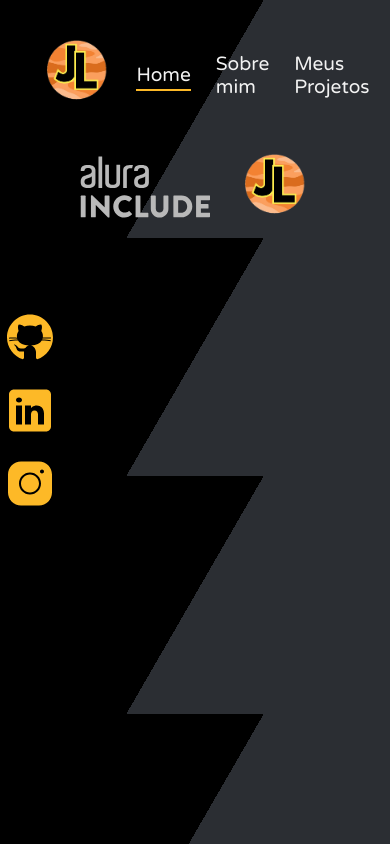
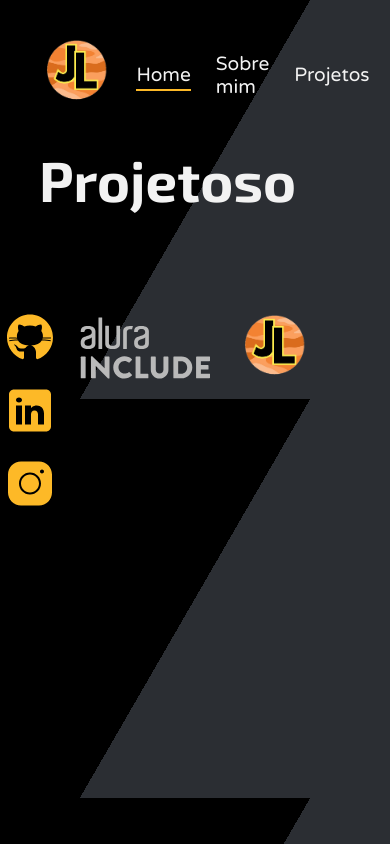
Before and after one commit to Juanzito2017/portfolio-v2, a plain HTML site: page projects.html in a window 390 px wide. Drawn offline with Linux system fonts and the light colour scheme.

Commit message:
Organizando seção de Projetos e iniciando novamente com a responsividade

```diff
--- a/projects.html
+++ b/projects.html
@@ -3,7 +3,7 @@
 <head>
     <meta charset="UTF-8">
     <meta name="viewport" content="width=device-width, initial-scale=1.0">
-    <title>Meus Projetos</title>
+    <title>Projetos</title>
     <link rel="stylesheet" href="styles/style.css">
 </head>
 <body>
@@ -12,7 +12,7 @@
             <a href="index.html"><img src="assets/logoJupiter.png" alt="" class="cabecalho__logo"></a>
             <a href="index.html" class="cabecalho__menu__links active">Home</a>
             <a href="about.html" class="cabecalho__menu__links">Sobre mim</a>
-            <a href="projects.html" class="cabecalho__menu__links">Meus Projetos</a>
+            <a href="projects.html" class="cabecalho__menu__links">Projetos</a>
         </nav>
     </header>
     <aside class="lateral">
@@ -20,8 +20,11 @@
         <a href="" class="lateral__links"><img src="assets/icons/icons8-linkedin-yellow.svg" alt="Logo do LinkedIn" title="LinkedIn"></a>
         <a href="" class="lateral__links"><img src="assets/icons/icons8-instagram-yellow.svg" alt="Logo do Instagram" title="Instagram"></a>
     </aside>
-    <main>
+    <main class="apresentacao">
+        <section class="apresentacao__projetos" id="projetos">
+            <h2 class="apresentacao__principal__titulo">Projetoso</h2>
 
+        </section>
     </main>
     <footer class="rodape">
         <img src="assets/Logo_Alura_Include_(1).svg" alt="Logo da Alura">
```
Also changed, not shown: about.html (+1 -1 lines), index.html (+1 -1 lines).
